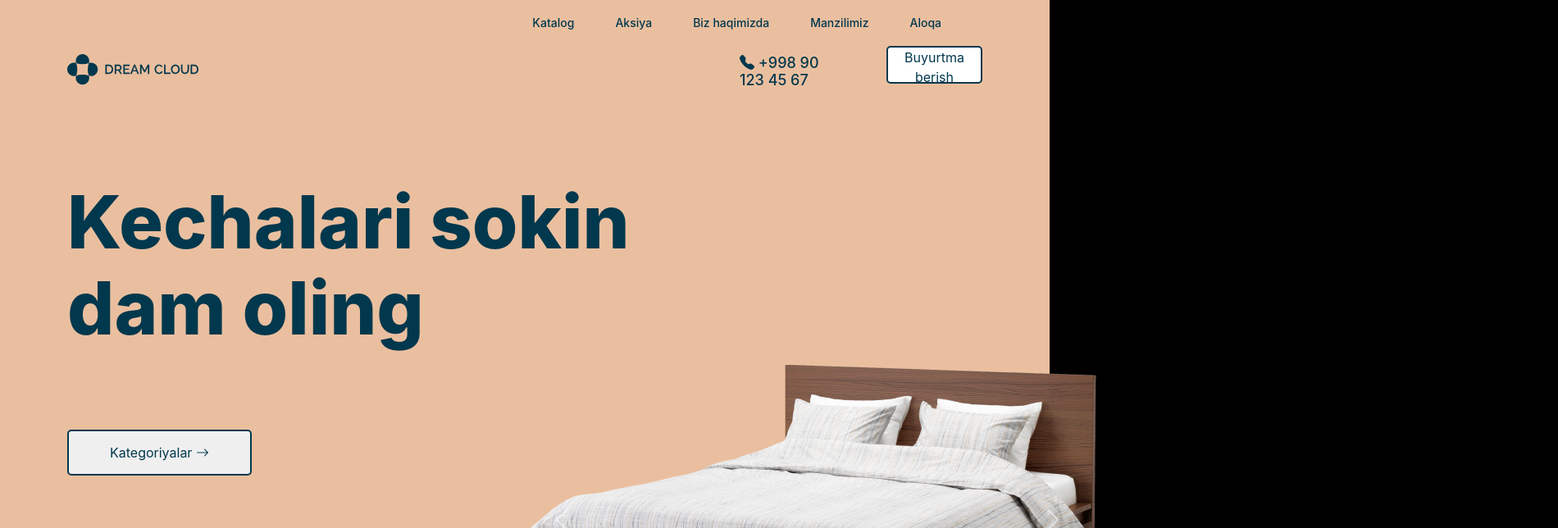
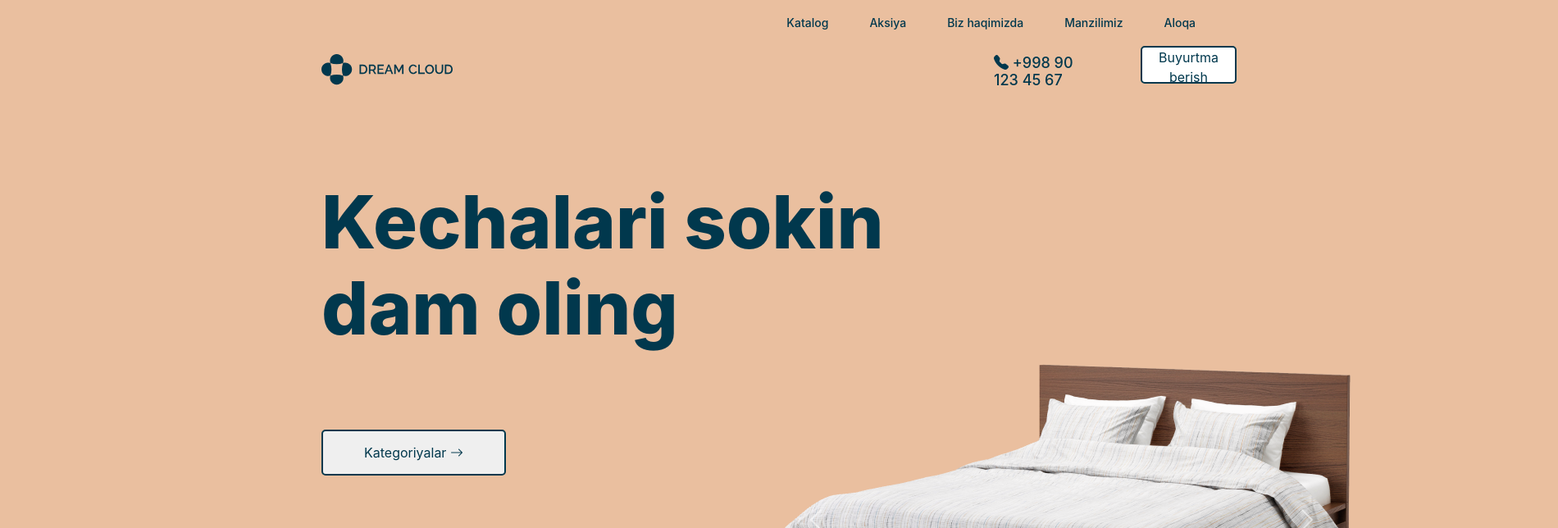
Before and after one commit to roziqov1011/matras, a React (Create React App) app: page / in a window 1280 px wide. Shown: the top 644 px of the page at 82% size, 1900 px wide, since content can reach past the window. Built offline with nearby package versions, Linux system fonts and the light colour scheme.

Commit message:
add sulaymon

```diff
--- a/src/pages/Home/Home.scss
+++ b/src/pages/Home/Home.scss
@@ -1,6 +1,8 @@
 .headerr{
     background: #EABF9F;
-    height: 100vh;
+    width: 1900px;
+    height: 1000px;
+    margin: 0 auto;
 }
 .container{
     width: 1300px;
```
